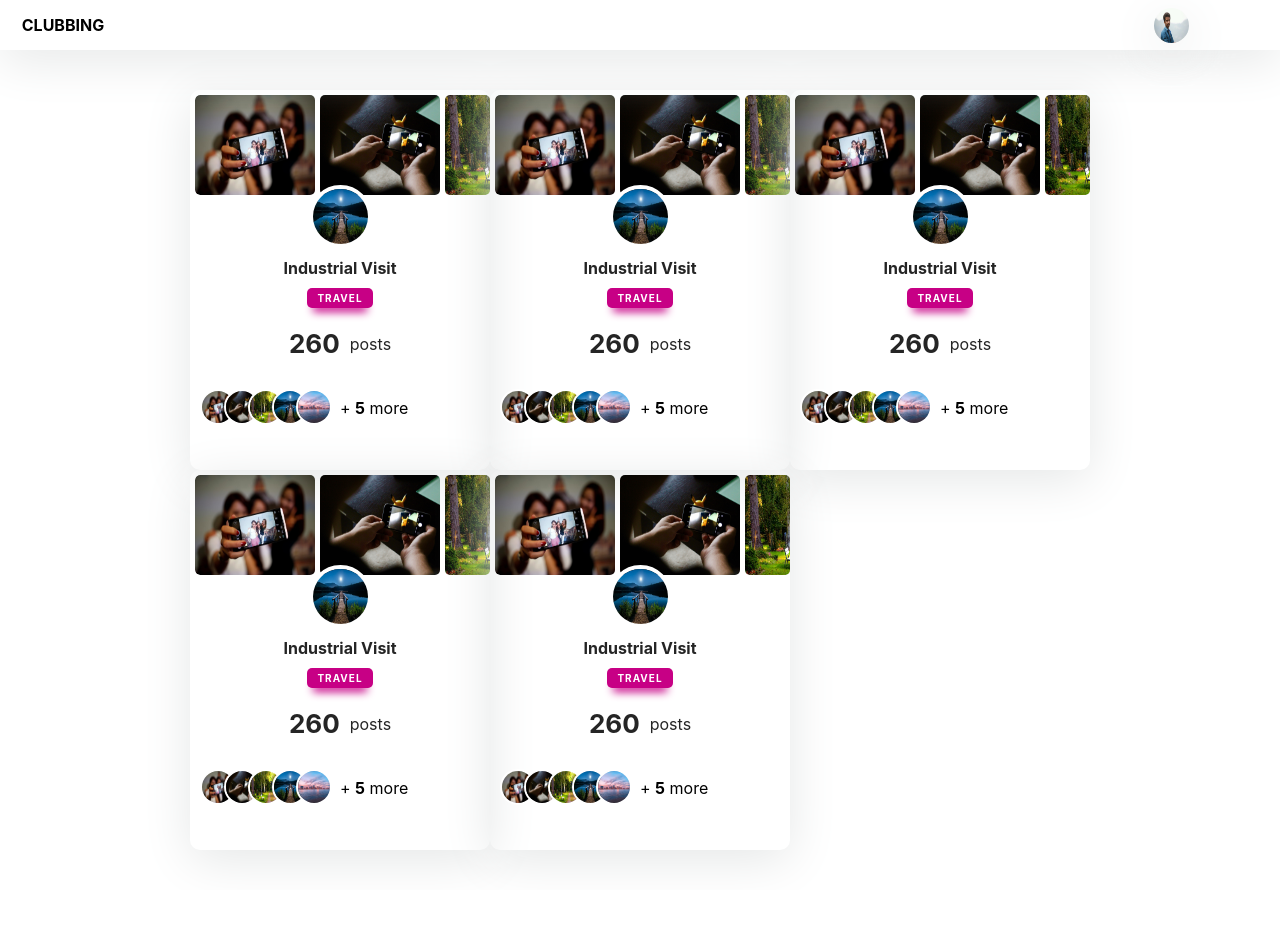
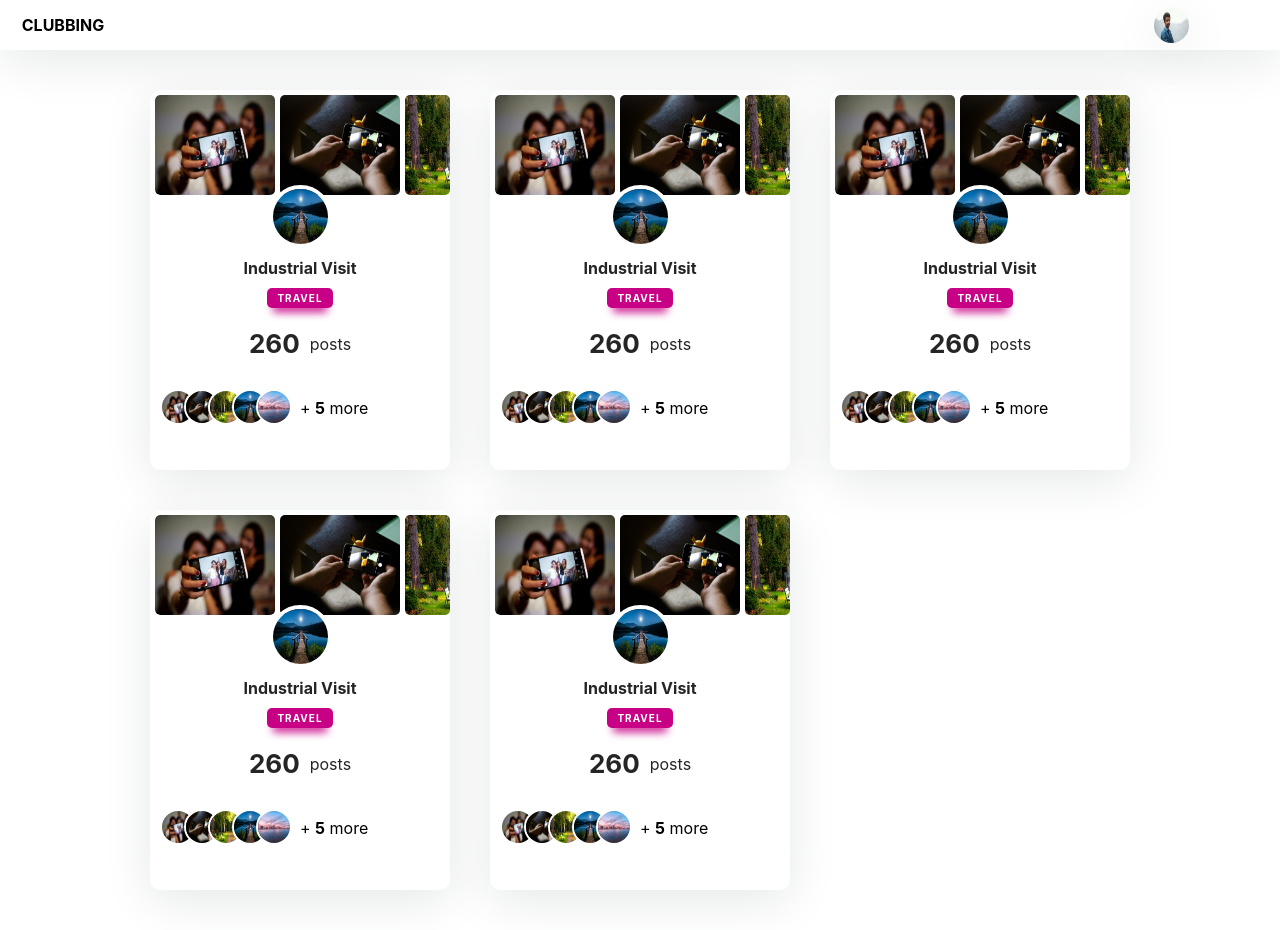
Before and after one commit to unkownara/Memo, a React (Create React App) app: page /clubs in a window 1280 px wide. Before the commit the page ends 890 px from the top, so only its background shows below. Built offline with nearby package versions, Linux system fonts and the light colour scheme; what aws-amplify would draw is missing.

Commit message:
Grid gap given for cards

```diff
--- a/src/ClubCards/ClubCards.js
+++ b/src/ClubCards/ClubCards.js
@@ -14,7 +14,7 @@ class ClubCards extends React.Component {
         return (
             <Layout>
             <FixedContainer margin={'40px 0 40px 0'} centerItems={true}>
-                <HorizotalGridContainer columns={'1fr 1fr 1fr'} gridGap={'40px'}>
+                <HorizotalGridContainer columns={'1fr 1fr 1fr'} gap={'40px'}>
                     {
                         [1, 2, 3, 4, 5].map((data) =>
                             <Card />
```
